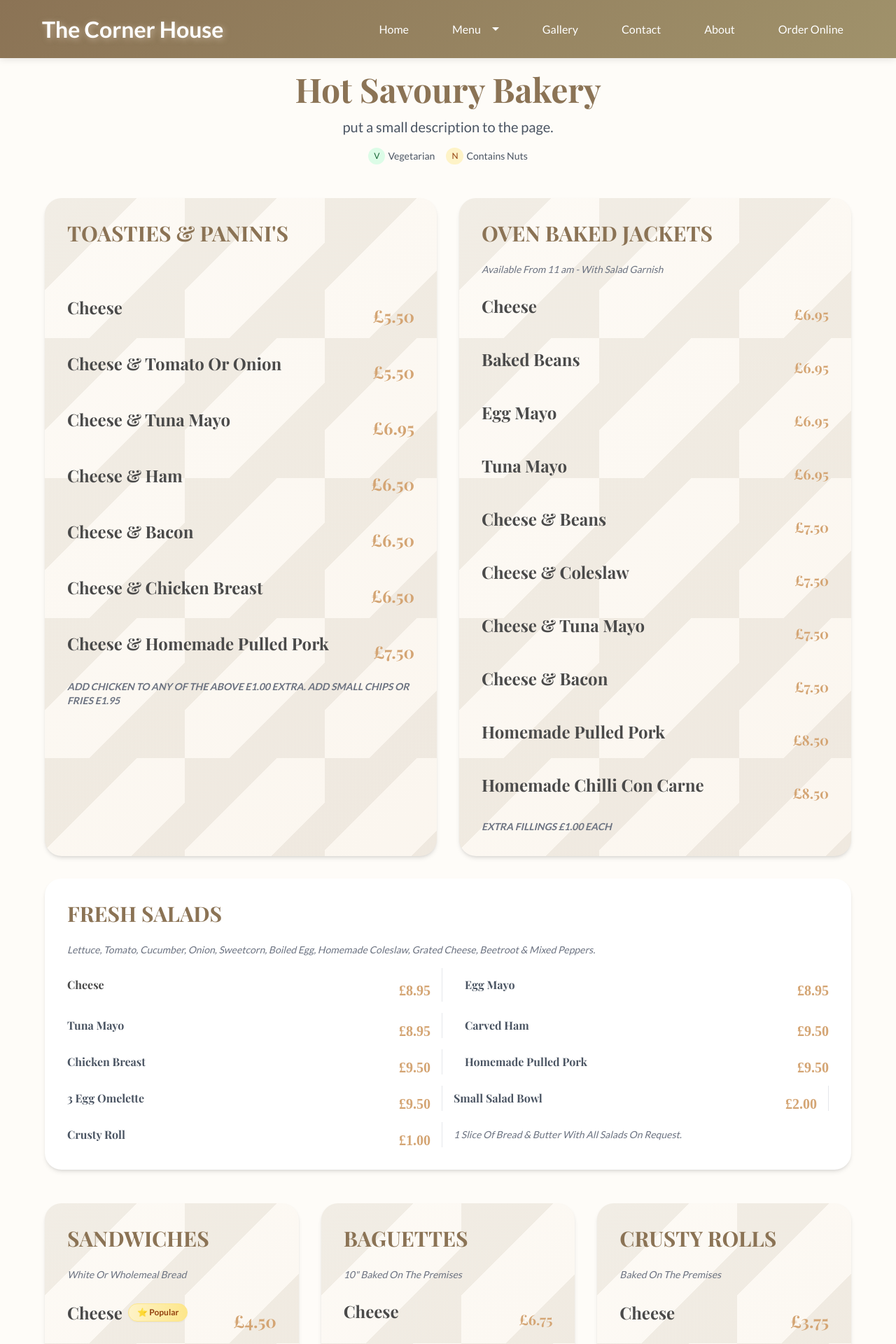
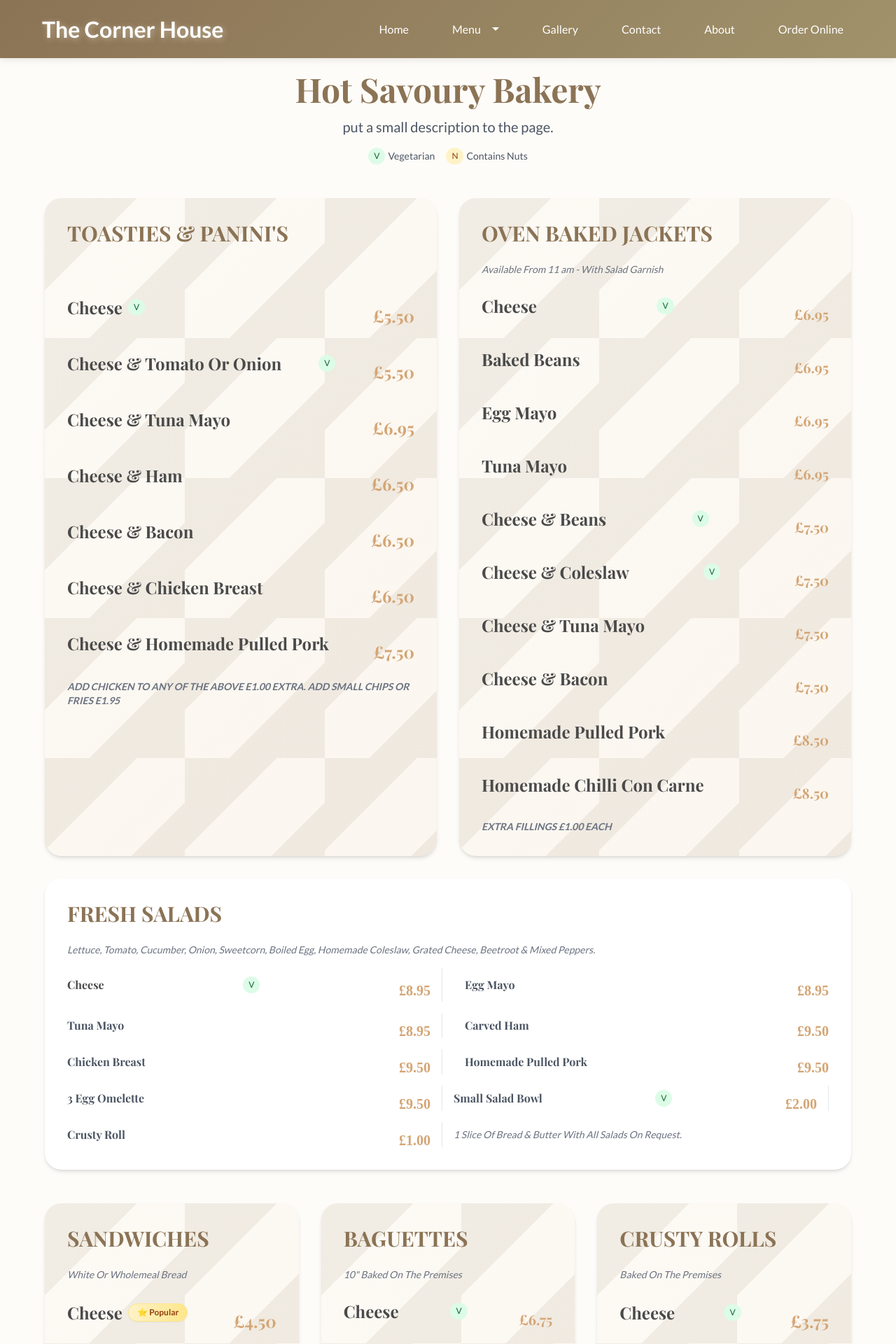
Before and after one commit to tolmir-git/The-Corner-House-CafeDiner, a React (Create React App) app: page /bakery in a window 1280 px wide. Shown: the top 1920 px of the page at 70% size. Built offline with nearby package versions, Linux system fonts and the light colour scheme.

Commit message:
added vegetarian options for burgers and bakery

```diff
--- a/src/pages/Bakery.js
+++ b/src/pages/Bakery.js
@@ -33,6 +33,7 @@ function BakeryPage() {
                         <div className="flex justify-between items-center mb-1">
                             <div className="flex items-center gap-2">
                                 <h3 className="text-xl sm:text-2xl font-semibold">Cheese </h3>
+                                <span className="bg-green-100 text-green-800 text-xs px-2 py-1 rounded-full">V</span>
                                  {/* <span className="bg-gradient-to-r from-amber-100 to-amber-200 text-amber-800 text-xs px-3 py-1 rounded-full font-semibold shadow-sm border border-amber-200">⭐ Popular</span>  */}
                             </div>
                             <span className="price text-xl sm:text-2xl font-bold">£5.50</span>
@@ -41,6 +42,7 @@ function BakeryPage() {
                     <div>
                         <div className="flex justify-between items-center mb-1">
                             <h3 className="text-xl sm:text-2xl font-semibold">Cheese & Tomato Or Onion</h3>
+                            <span className="bg-green-100 text-green-800 text-xs px-2 py-1 rounded-full">V</span>
                             <span className="price text-xl sm:text-2xl font-bold">£5.50</span>
                         </div>
                     </div>
@@ -94,6 +96,7 @@ function BakeryPage() {
                     <div>
                         <div className="flex justify-between items-center mb-1">
                             <h3 className="text-xl sm:text-2xl font-semibold">Cheese</h3>
+                            <span className="bg-green-100 text-green-800 text-xs px-2 py-1 rounded-full">V</span>
                             <span className="price text-lg sm:text-xl font-bold text-right">£6.95</span>
                         </div>
 
@@ -119,12 +122,14 @@ function BakeryPage() {
                     <div>
                         <div className="flex justify-between items-center mb-1">
                             <h3 className="text-xl sm:text-2xl font-semibold">Cheese & Beans</h3>
+                            <span className="bg-green-100 text-green-800 text-xs px-2 py-1 rounded-full">V</span>
                             <span className="price text-lg sm:text-xl font-bold text-right">£7.50</span>
                         </div>
                     </div>
                     <div>
                         <div className="flex justify-between items-center mb-1">
                             <h3 className="text-xl sm:text-2xl font-semibold">Cheese & Coleslaw</h3>
+                            <span className="bg-green-100 text-green-800 text-xs px-2 py-1 rounded-full">V</span>
                             <span className="price text-lg sm:text-xl font-bold text-right">£7.50</span>
                         </div>
                     </div>
@@ -159,9 +164,11 @@ function BakeryPage() {
             <div className="bg-white rounded-3xl p-6 sm:p-8 card shadow-md col-span-1 md:col-span-2">
                 <h2 className="text-2xl sm:text-3xl font-bold section-title mb-6">FRESH SALADS</h2>
                 <p className="text-gray-500 mb-4 italic text-sm">Lettuce, Tomato, Cucumber, Onion, Sweetcorn, Boiled Egg, Homemade Coleslaw, Grated Cheese, Beetroot & Mixed Peppers. </p>
+
                 <div className="grid grid-cols-2 sm:grid-cols-2 gap-4">
                     <div className="flex justify-between items-center border-b sm:border-b-0 sm:border-r sm:pr-4 pb-2 sm:pb-0 border-gray-200">
                         <h3 className="font-Monferrat font-bold text-grey-600">Cheese </h3>
+                        <span className="bg-green-100 text-green-800 text-xs px-2 py-1 rounded-full">V</span>
                         <span className="price_extras text-x1">£8.95</span>
                     </div>
                     <div className="flex justify-between items-center sm:pl-4">
@@ -190,6 +197,7 @@ function BakeryPage() {
                     </div>
                     <div className="flex justify-between items-center border-b sm:border-b-0 sm:border-r sm:pr-4 pb-2 sm:pb-0 border-gray-200">
                         <h3 className="font-Monferrat font-bold text-gray-600 ">Small Salad Bowl </h3>
+                        <span className="bg-green-100 text-green-800 text-xs px-2 py-1 rounded-full">V</span>
                         <span className="price_extras text-sm">£2.00</span>
                     </div>
                     <div className="flex justify-between items-center border-b sm:border-b-0 sm:border-r sm:pr-4 pb-2 sm:pb-0 border-gray-200">
@@ -255,6 +263,7 @@ function BakeryPage() {
                     <div>
                         <div className="flex justify-between items-center mb-1">
                             <h3 className="text-xl sm:text-2xl font-semibold">Cheese</h3>
+                            <span className="bg-green-100 text-green-800 text-xs px-2 py-1 rounded-full">V</span>
                             <span className="price text-lg sm:text-xl font-bold text-right">£6.75</span>
                         </div>
 
@@ -293,6 +302,7 @@ function BakeryPage() {
                     <div>
                         <div className="flex justify-between items-center mb-1">
                             <h3 className="text-xl sm:text-2xl font-semibold">Cheese </h3>
+                            <span className="bg-green-100 text-green-800 text-xs px-2 py-1 rounded-full">V</span>
                             <span className="price text-xl sm:text-2xl font-bold">£3.75</span>
                         </div>
                     </div>
--- a/src/pages/Burgers.js
+++ b/src/pages/Burgers.js
@@ -113,30 +113,35 @@ function BurgersPage() {
                     <div>
                         <div className="flex justify-between items-center mb-1">
                             <h3 className="text-xl sm:text-2xl font-semibold">Quarter-Pound Burger </h3>
+                            <span className="bg-green-100 text-green-800 text-xs px-2 py-1 rounded-full">V</span>
                             <span className="price text-xl sm:text-2xl font-bold">£5.50 </span>
                         </div>
                     </div>
                     <div>
                         <div className="flex justify-between items-center mb-1">
                             <h3 className="text-xl sm:text-2xl font-semibold">With Melted Cheddar</h3>
+                            <span className="bg-green-100 text-green-800 text-xs px-2 py-1 rounded-full">V</span>
                             <span className="price text-xl sm:text-2xl font-bold">£5.95</span>
                         </div>
                     </div>
                     <div>
                         <div className="flex justify-between items-center mb-1">
                             <h3 className="text-xl sm:text-2xl font-semibold">Extra Homemade Veggie Patty</h3>
+                            <span className="bg-green-100 text-green-800 text-xs px-2 py-1 rounded-full">V</span>
                             <span className="price text-xl sm:text-2xl font-bold">£2.50 </span>
                         </div>
                     </div>
                     <div>
                         <div className="flex justify-between items-center mb-1">
                             <h3 className="text-xl sm:text-2xl font-semibold">3 Onion Rings In Burger</h3>
+                            <span className="bg-green-100 text-green-800 text-xs px-2 py-1 rounded-full">V</span>
                             <span className="price text-xl sm:text-2xl font-bold">£1.00</span>
                         </div>
                     </div>
                     <div>
                         <div className="flex justify-between items-center mb-1">
                             <h3 className="text-xl sm:text-2xl font-semibold">Hash Brown </h3>
+                            <span className="bg-green-100 text-green-800 text-xs px-2 py-1 rounded-full">V</span>
                             <span className="price text-xl sm:text-2xl font-bold">80p</span>
                         </div>
                     </div>
@@ -161,6 +166,7 @@ function BurgersPage() {
                     </div>
                     <div className="flex justify-between items-center sm:pl-4">
                         <h3 className="font-Monferrat font-bold text-gray-600 ">Onion Rings (8)</h3>
+                        <span className="bg-green-100 text-green-800 text-xs px-2 py-1 rounded-full">V</span>
                         <span className="price_extras text-sm">£2.50</span>
                     </div>
                     <div className="flex justify-between items-center border-b sm:border-b-0 sm:border-r sm:pr-4 pb-2 sm:pb-0 border-gray-200">
@@ -169,6 +175,7 @@ function BurgersPage() {
                     </div>
                     <div className="flex justify-between items-center sm:pl-4">
                         <h3 className="font-Monferrat font-bold text-gray-600 ">Crispy Onions Or Fried Onions</h3>
+                        <span className="bg-green-100 text-green-800 text-xs px-2 py-1 rounded-full">V</span>
                         <span className="price_extras text-sm">£1.00</span>
                     </div>
                     <div className="flex justify-between items-center border-b sm:border-b-0 sm:border-r sm:pr-4 pb-2 sm:pb-0 border-gray-200">
```
